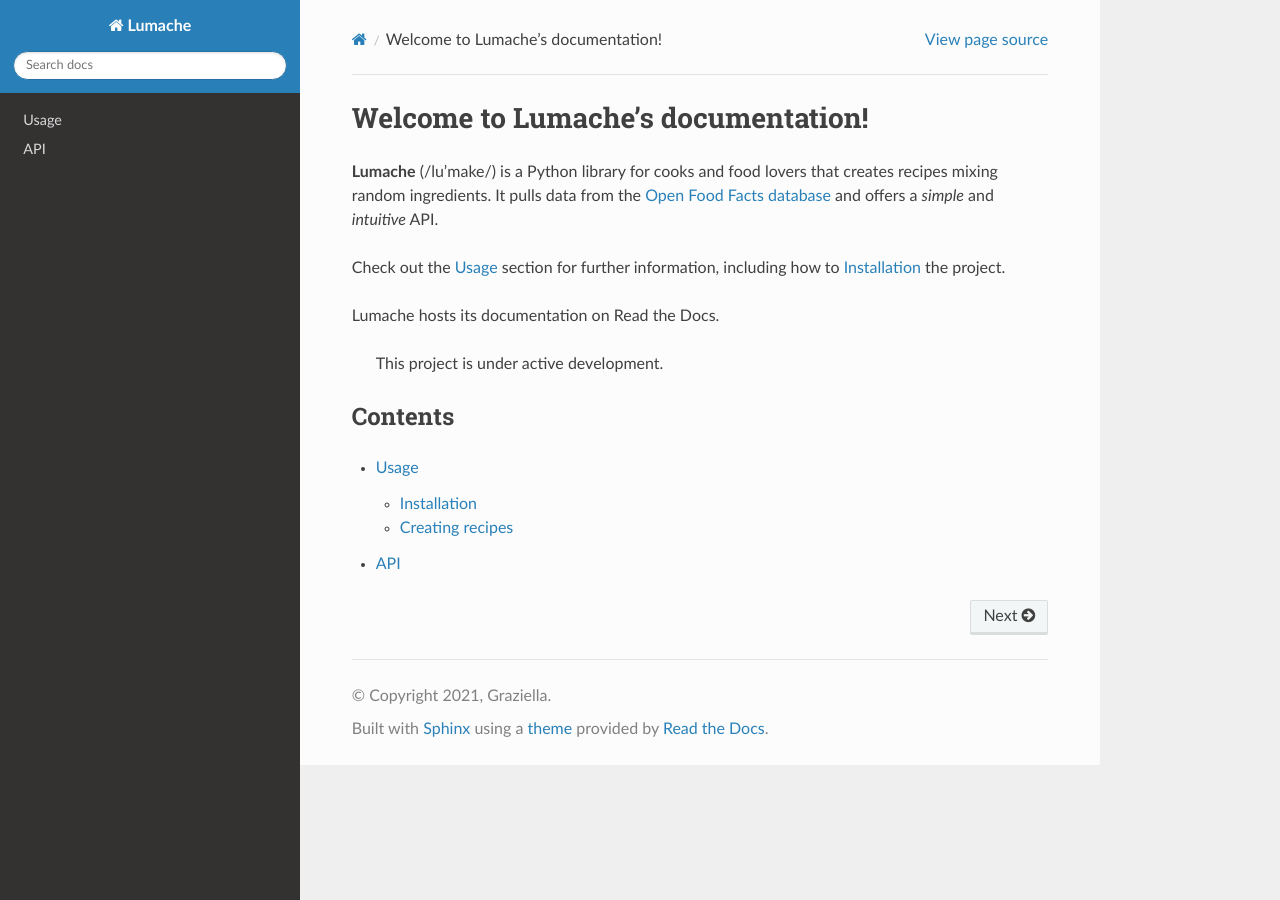
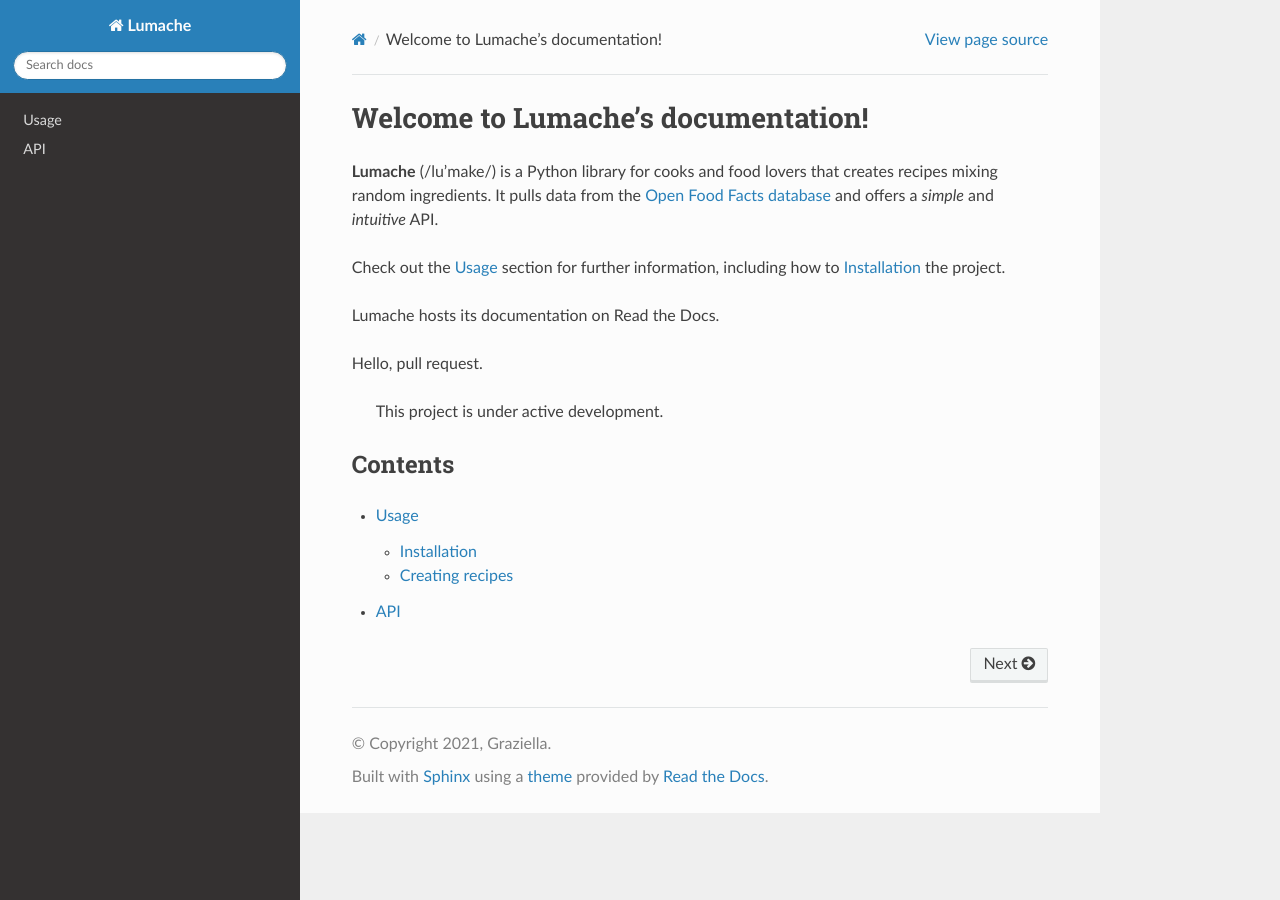
Before and after one commit to johnfkraus/rtd-tutorial, a Sphinx documentation site: the page built from docs/source/index.rst, in a window 1280 px wide. Built offline with Sphinx 7.4.7 and the Read the Docs theme 3.1.0, drawn with Linux system fonts in a browser that asks for light colours.

Commit message:
Update index.rst

```diff
--- a/docs/source/index.rst
+++ b/docs/source/index.rst
@@ -14,6 +14,7 @@ how to :ref:`installation` the project.
 
 Lumache hosts its documentation on Read the Docs.
 
+Hello, pull request.
 
    This project is under active development.
 
```
